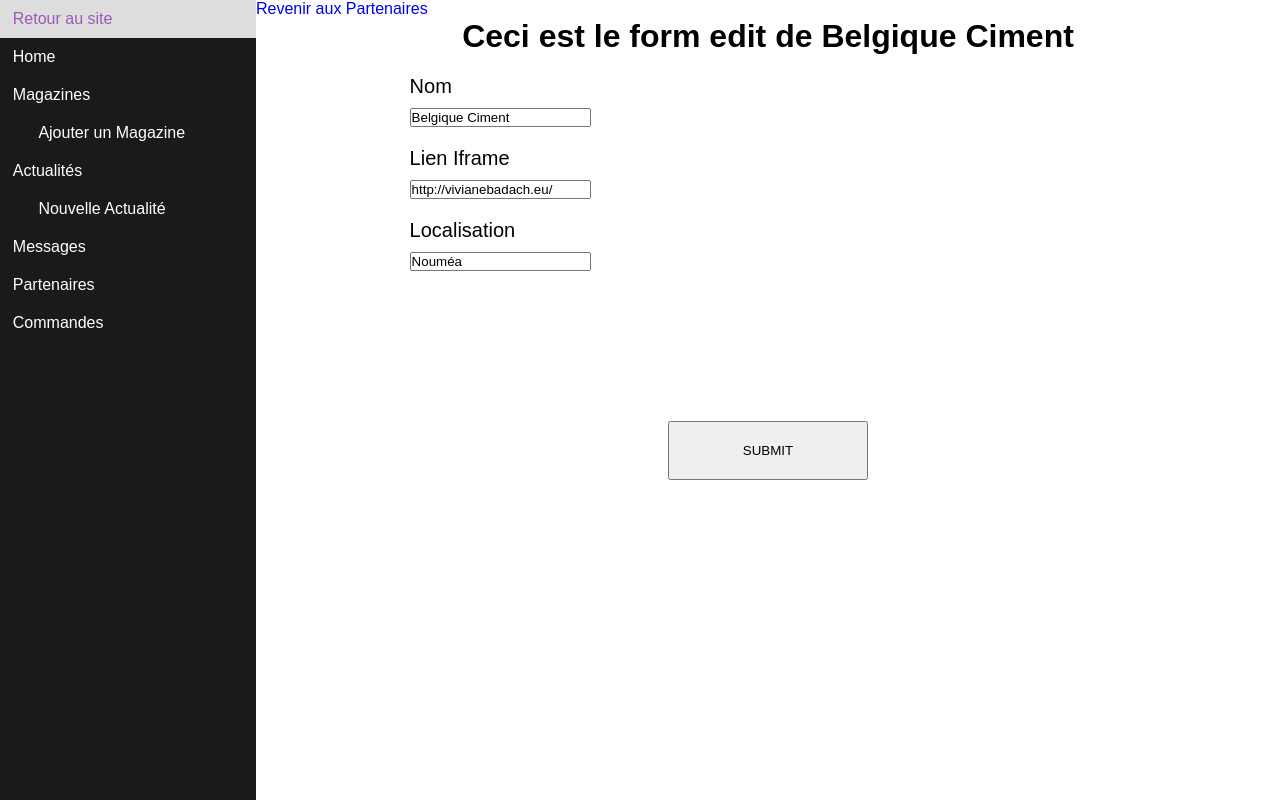
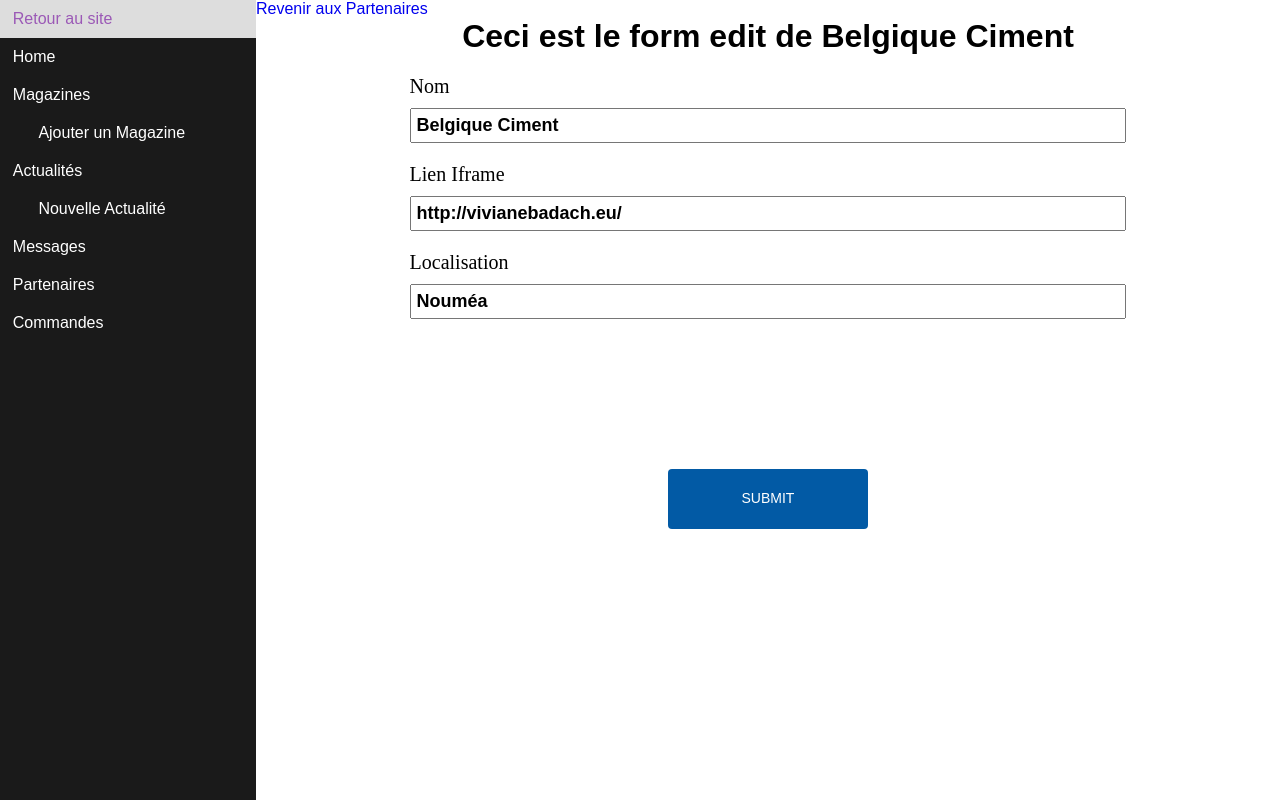
Before and after one commit to AmFlint/Architecture-g5, a PHP site: page /admin/partenaires/1 in a window 1280 px wide. Run offline with PHP 8.4, Linux system fonts and the light colour scheme; data comes from the database, SQL or seed files in the repository; some libraries are stand-ins or nearby versions.

Commit message:
Le Back Office est FINIIIIIIIIIIIIIIIIIIIIIIIIIIIIIIIIIIIIIIIII!!

```diff
--- a/views/admin_partners_edit.html.twig
+++ b/views/admin_partners_edit.html.twig
@@ -5,20 +5,20 @@
 <h1>Ceci est le form edit de {{ partner.name }}</h1>
 
 <form action="" method="post"  enctype="multipart/form-data">
-    <label for="title">
-        <p>Nom</p>
+    <div class="title">
+        <label for="title">Nom</label>
         <input type="text" value="{{ partner.name }}" name="nom">
-    </label>
-    <label for="link">
-        <p>Lien Iframe</p>
+    </div>
+    <div class="title">
+        <label for="link">Lien Iframe</label>
         <input type="text" value="{{ partner.link }}" name="link">
-    </label>
-    <label for="">
-        <p>Localisation</p>
+    </div>
+    <div class="title">
+        <label for="localisation">Localisation</label>
         <input type="text" value="{{ partner.location }}" name="localisation">
-    </label>
+    </div>
     <input type="hidden" name="id" value="{{ partner.id }}">
-    <input type="submit">
+    <input type="submit" class="btn btn-default">
 </form>
 
 {% endblock %}
```
